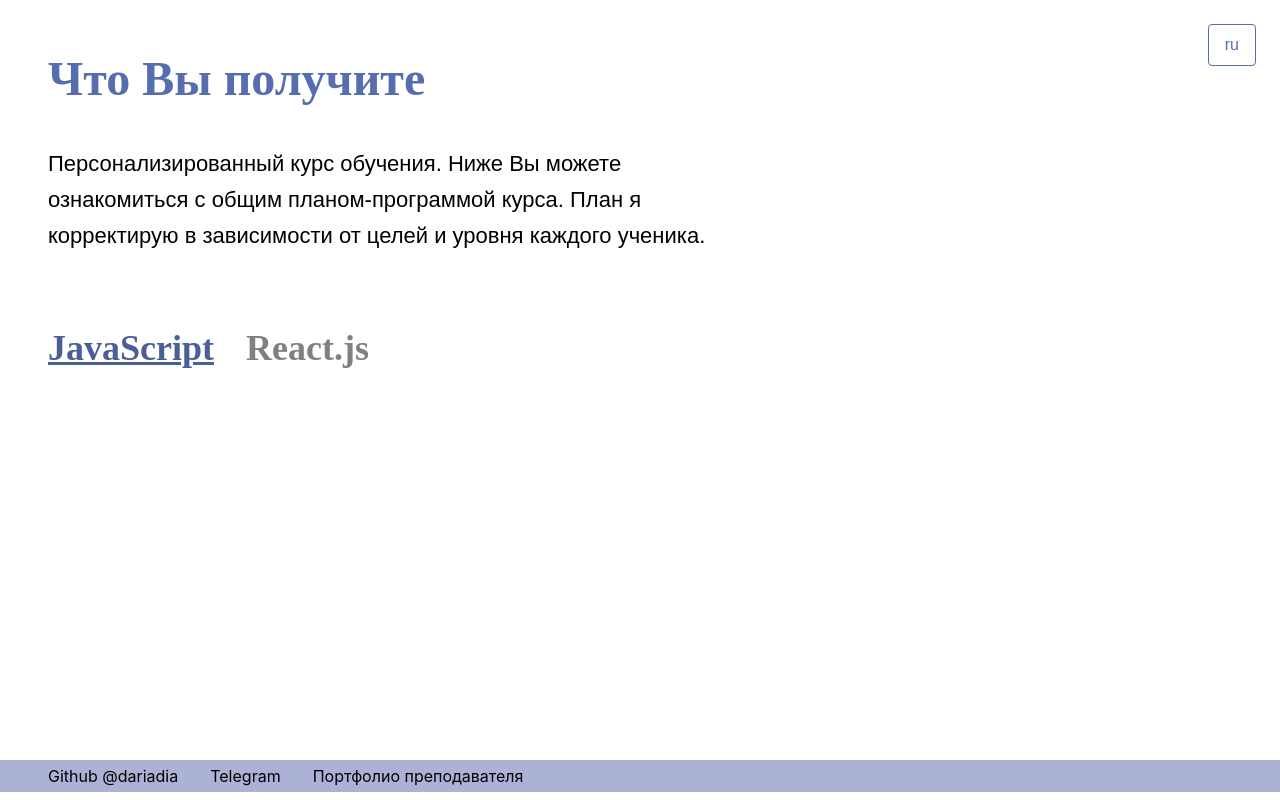
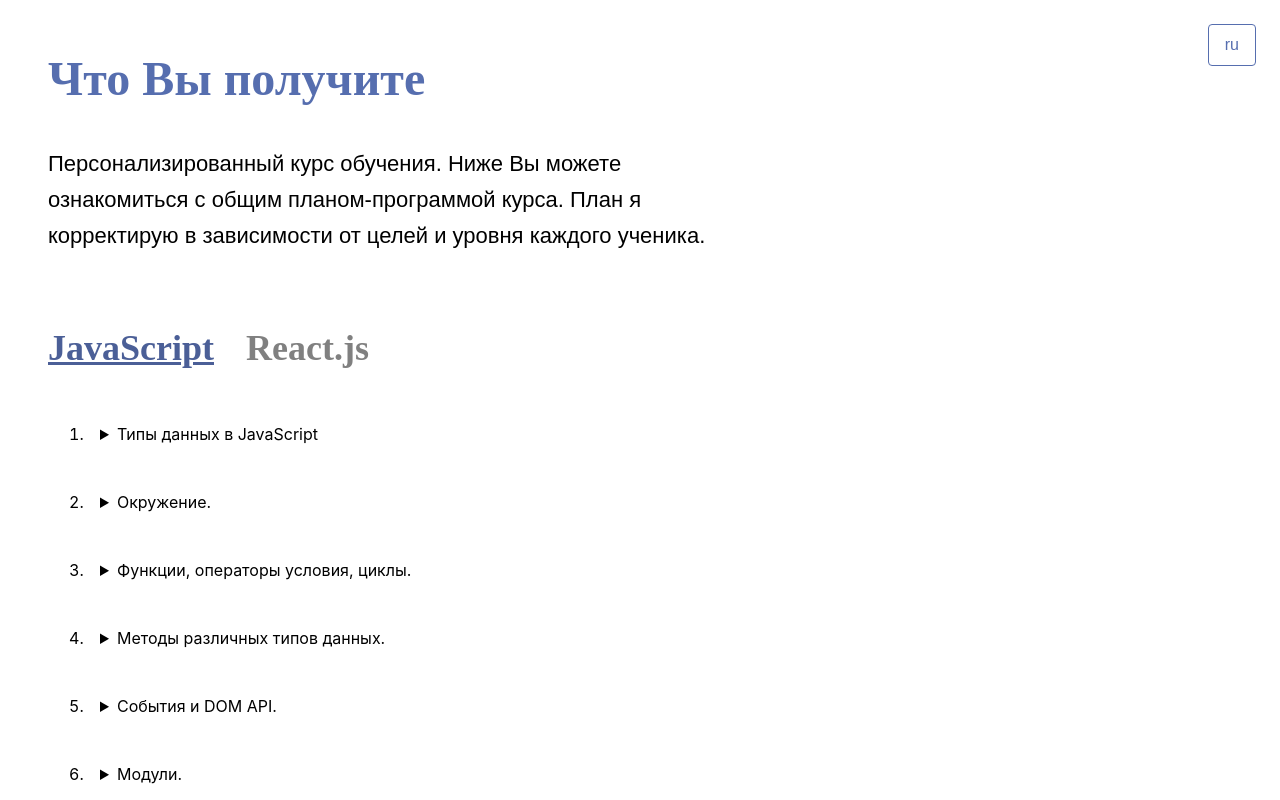
Before and after one commit to dariadia/frontend-courses, a React (Create React App) app: page / in a window 1280 px wide. Both pictures are taken after a click on the element "JavaScript". Shown: the top 800 px of the page. Built offline with nearby package versions, Linux system fonts and the light colour scheme.

Commit message:
add text

```diff
--- a/src/App.js
+++ b/src/App.js
@@ -44,7 +44,7 @@
       <h3>React</h3>
       <h3 onClick={() => setCourse('JavaScript')} className="disabled-tab">JavaScript</h3>
     </div>
-    <h4>{t('react_base')}</h4>
+    <h4>{t('base')}</h4>
     <ol>{[1, 2, 3, 4, 5, 6, 7, 8, 9].map(item => <li key={item}>
       <details>
         <summary>{t(`react_base_${item}`)}</summary>
@@ -53,7 +53,7 @@
     </li>)}
     </ol>
 
-    <h4>{t('react_adv')}</h4>
+    <h4>{t('adv')}</h4>
     WIP
     {/* <ol>{[1, 2, 3, 4, 5, 6, 7, 8, 9].map(item => <li key={item}>
       <details>
@@ -66,11 +66,19 @@
 }
 
 const JsCourse = ({ setCourse }) => {
+  const { t } = useTranslation()
   return (<section>
     <div className="flex-box">
       <h3>JavaScript</h3>
       <h3 onClick={() => setCourse('React')} className="disabled-tab">React.js</h3>
     </div>
+    <ol>{[1, 2, 3, 4, 5, 6, 7, 8, 9, 10, 11].map(item => <li key={item}>
+      <details>
+        <summary>{t(`js_${item}`)}</summary>
+        <div>{t(`js_${item}_details`)}</div>
+      </details>
+    </li>)}
+    </ol>
   </section>
   )
 }
--- a/src/i18n.js
+++ b/src/i18n.js
@@ -39,8 +39,8 @@
       meta_description: "Программы обучения React.js и JavaScript от Даши.",
       what_you_get: "Что Вы получите",
       personalised: "Персонализированный курс обучения. Ниже Вы можете ознакомиться с общим планом-программой курса. План я корректирую в зависимости от целей и уровня каждого ученика.",
-      react_base: "Для новичков",
-      react_adv: "Продвинутый уровень",
+      base: "Для новичков",
+      adv: "Продвинутый уровень",
       react_base_1: "Вводное занятие. Знакомство.",
       react_base_1_details: "Определяем цели обучения, оценка текущего уровня знаний (*). Вводная лекция про React, что такое библиотека и чем она отличается от фреймворка. В чём отличие state от props. Идемпотентные функции.",
       react_base_3: "Хуки.",
@@ -61,6 +61,28 @@
       react_base_9_details: "Урок по желанию студента. Какие типы данных есть в JavaScript, например, а вы знали, что typeof NaN (not a number) === 'number'? ",
       react_adv_1: "Вводное занятие. Знакомство.",
       react_adv_1_details: "Определяем цели обучения, оценка текущего уровня знаний (*).",
+      js_1: "Типы данных в JavaScript",
+      js_1_details: "Примитивные значения (null, undefined, boolean, number...). Динамическая типизация. Объекты.",
+      js_2: "Окружение.",
+      js_2_details: "Настройка комфортного IDE, запуск JS кода локально. Комментарии в коде.",
+      js_3: "Функции, операторы условия, циклы.",
+      js_3_details: "Как написать функцию на JavaScript, как использовать. Какие существуют операторы 'из коробки', как работают условия (if), что такое циклы.",
+      js_4: "Методы различных типов данных.",
+      js_4_details: "Какие методы 'из коробки' есть у строк, массивов, объектов, чисел. Где применять и как пользоваться.",
+      js_5: "События и DOM API.",
+      js_5_details: "Что такое события в JavaScript, DOM API.Как изменять html страницы с помощью JavaScript.",
+      js_6: "Модули.",
+      js_6_details: "Что такое модули, для чего нужны и как писать. Какие существуют виды модулей.",
+      js_7: "BOM*",
+      js_7_details: "DOM vs BOM* опциональное занятие для любопытных.",
+      js_8: "Тестирование и баги.",
+      js_8_details: "Как тестировать код JavaScript. У меня баг, код не работает! – Что делать?",
+      js_11: "Прототипы и наследование.",
+      js_11_details: "Механизм, с помощью которого объекты наследуют свойства друг друга: ямы и подводные камни.",
+      js_10: "Стрелочные функции vs именные.",
+      js_10_details: "В чём отличия, где лучше использовать что.",
+      js_9: "JavaScript (fetch, async)*",
+      js_9_details: "Как работает fetch, как можно получать данные через API, настройка и запросов, асинхронные функции.",
     }
   }
 };
```
